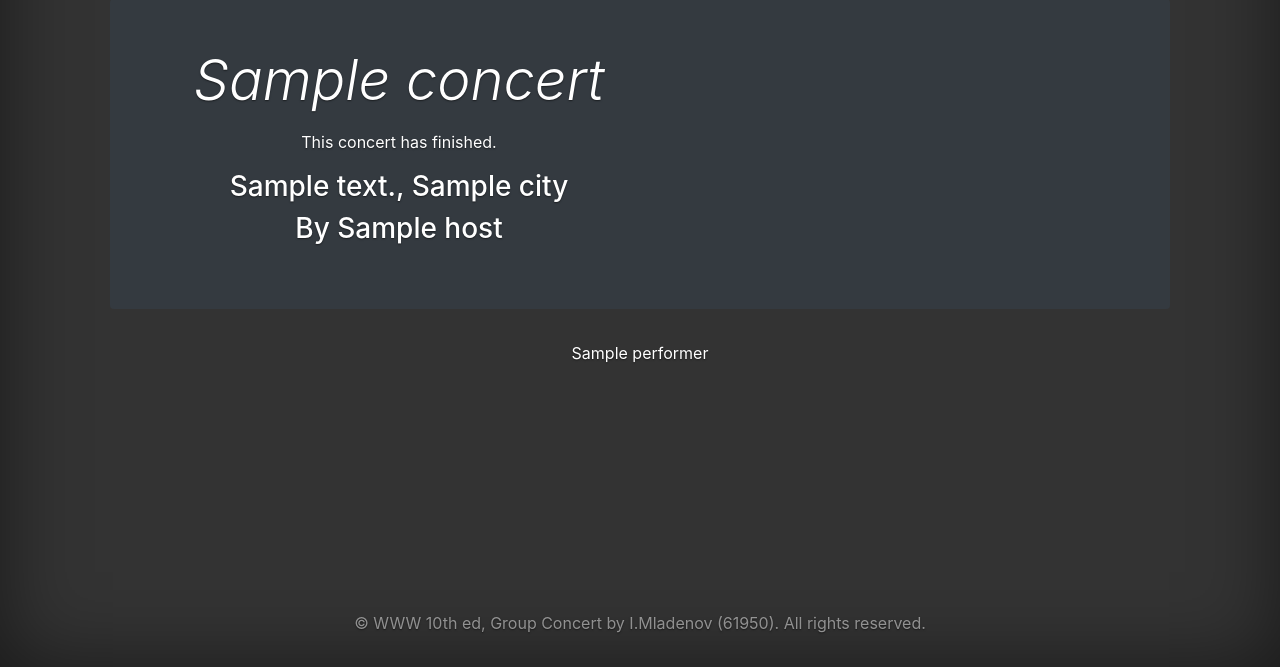
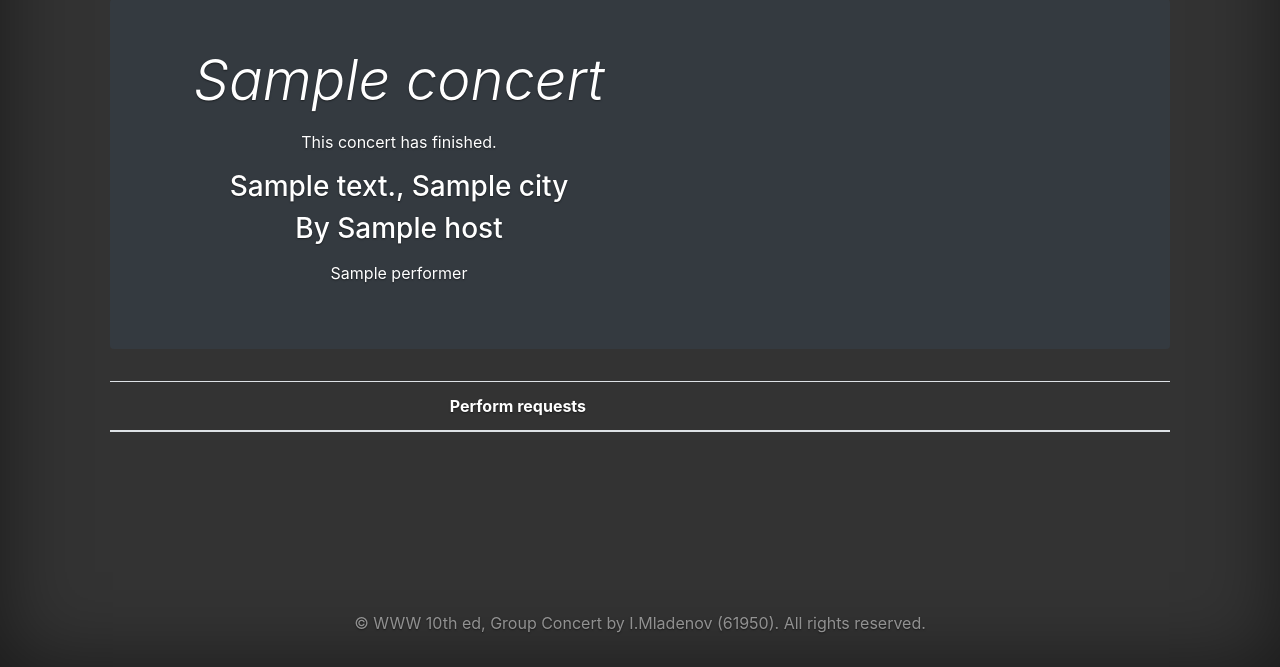
Before and after one commit to cwetanow/GroupConcert, a PHP site: template src/views/ConcertDetails.php in a window 1280 px wide. Shown: the part 133-800 px from the top of the page. Run offline with PHP 8.4, Linux system fonts and the light colour scheme; the template is opened without the code that fills it: most values are stand-ins (such as "Sample title", 1, 10 or a date in 2020); lists and menus that the app fills with data are empty.

Commit message:
More styling of details

```diff
--- a/src/views/ConcertDetails.php
+++ b/src/views/ConcertDetails.php
@@ -56,33 +56,49 @@
                               echo '<h3>'.$concert->getAddress().', '.$concert->getCity().'</h3>';
                               echo '<h3>By '.$concert->getHost().'</h3>';
                              ?></p>
+
+                               <p class="lead mb-0">  <?php
+                              if($concert->getPerformerId())
+                              {
+                                  echo '<p>'.$concert->getPerformer().'</p>';
+                              } else {
+                                  echo '<p>Performer not selected</p>';
+                              }
+                             ?></p>
         </div>
       </div>
-                          <header>
-                                <h1></h1>
-
-                            </header>
+                                    <?php
 
 
-
-                              <?php
-                                   if($concert->getPerformerId())
-                                    {
-                                        echo '<p>'.$concert->getPerformer().'</p>';
-                                    }
-                                    else if(isset($perform_requests))
-                                    {
-                                        echo 'Perform requests';
-                                        foreach($perform_requests as $perform_request)
-                                            {
-                                             echo '<form class="custom-form" method="post" action="../controllers/ApproveRequest.php?id='.$concert->getId().'&userId='.$perform_request->getId().'"><button class="btn btn-lg btn-primary btn-block" type="submit">Approve</button></form>';
-                                                      echo '<br><form class="custom-form" method="post" action="../controllers/RejectRequest.php?id='.$concert->getId().'&userId='.$perform_request->getId().'"><button class="btn btn-lg btn-primary btn-block" type="submit">Reject</button></form>';
-                                            }
-                                    } else if(isset($hasSentRequest) && !$hasSentRequest && !$isUserParticipant){
+                                    if(isset($hasSentRequest) && !$hasSentRequest && !$isUserParticipant){
                                         echo '<form class="custom-form float-right" method="post" action="../controllers/PostPerformRequest.php?id='.$concert->getId().'"><button class="btn btn-lg btn-primary btn-block" type="submit">Perform</button></form>';
                                       }
                                 ?>
+
+                      <table class="table">
+                      <thead>
+                  <tr>
+                    <th>Perform requests</th>
+                    <th></th>
+                    <th></th>
+                  </tr>
+                </thead>
+                          <tbody>
+                          <?php
+                                if(!$concert->getPerformerId() && isset($perform_requests))
+                                {
+                                foreach($perform_requests as $perform_request)
+                                            {
+                                             echo '<tr><td>'.$perform_request->getUsername().'</td><td><form method="post" action="../controllers/ApproveRequest.php?id='.$concert->getId().'&userId='.$perform_request->getId().'"><button class="btn btn-sm btn-primary btn-block" type="submit">Approve</button></form></td>';
+                                                      echo '<td><form method="post" action="../controllers/RejectRequest.php?id='.$concert->getId().'&userId='.$perform_request->getId().'"><button class="btn btn-sm btn-primary btn-block" type="submit">Reject</button></form></td></tr>';
+                                            }
+                                    }
+                                ?>
+                          </tbody>
+                      </table>
       </main>
+
+
 
       <footer class="mastfoot mt-auto">
         <div class="inner">
```
